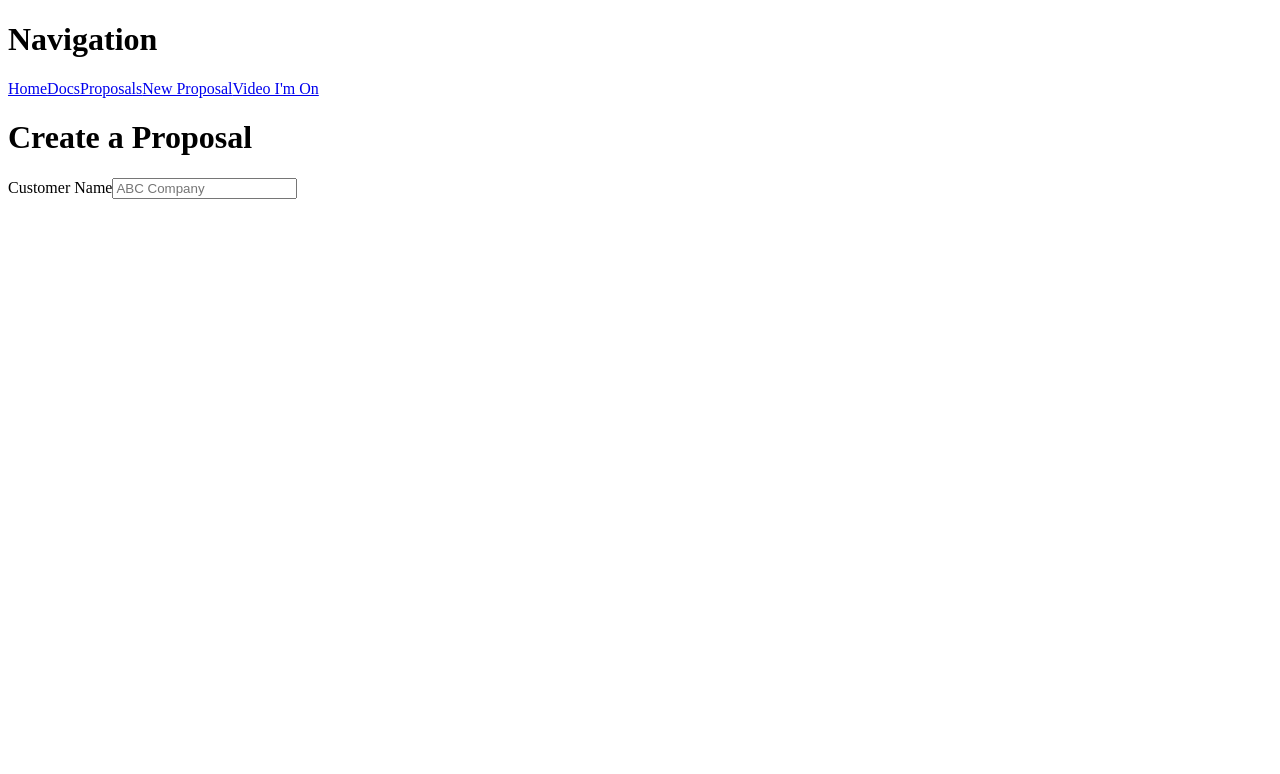
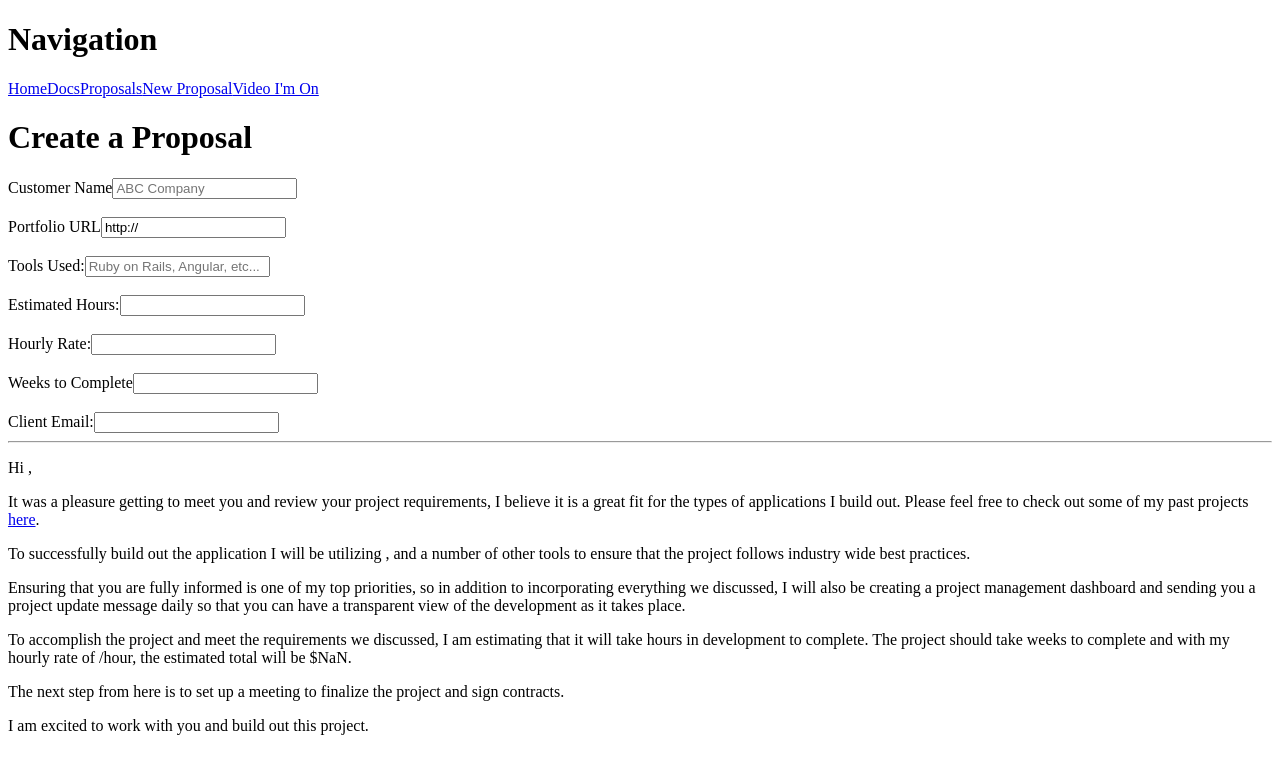
Before and after one commit to DevenClingman/freelance-angular, an Angular app: page /proposals/new in a window 1280 px wide. Shown: the top 774 px of the page. Built offline with nearby package versions, Linux system fonts and the light colour scheme.

Commit message:
completed proposal-new form and allowed for instant live updates to the actual proposal

```diff
--- a/src/app/app.component.html
+++ b/src/app/app.component.html
@@ -4,6 +4,6 @@
 <a routerLink="/documents">Docs</a>
 <a routerLink="/proposals">Proposals</a>
 <a routerLink="/proposals/new">New Proposal</a>
-<a href="https://rails.devcamp.com/angular-2-rails-5/building-proposal-component/angular-2-component-create-new-proposals" target="_blank">Video I'm On</a>
+<a href="https://rails.devcamp.com/angular-2-rails-5/building-proposal-component/completing-angular-proposal-form" target="_blank">Video I'm On</a>
 
 <router-outlet></router-outlet>
--- a/src/app/proposal/proposal-new/proposal-new.component.html
+++ b/src/app/proposal/proposal-new/proposal-new.component.html
@@ -13,9 +13,89 @@
               [(ngModel)]="proposal.customer"
       >
     </div>
+      <br>
+    <div class="form-group">
+      <label for="portfolio_url">Portfolio URL</label>
+      <input type="text"
+              id="portfolio_url"
+              required
+              name="portfolio_url"
+              #portfolio_url='ngModel'
+              [(ngModel)]="proposal.portfolio_url"
+      >
+    </div>
+      <br>
+    <div class="form-group">
+      <label for="tools">Tools Used:</label>
+      <input type="text"
+              id="tools"
+              placeholder="Ruby on Rails, Angular, etc..."
+              required
+              name="tools"
+              #tools='ngModel'
+              [(ngModel)]="proposal.tools"
+      >
+    </div>
+      <br>
+    <div class="form-group">
+      <label for="estimated_hours">Estimated Hours:</label>
+      <input type="number"
+              id="estimated_hours"
+              required
+              name="estimated_hours"
+              #estimated_hours='ngModel'
+              [(ngModel)]="proposal.estimated_hours"
+      >
+    </div>
+      <br>
+    <div class="form-group">
+      <label for="hourly_rate">Hourly Rate:</label>
+      <input type="number"
+              id="hourly_rate"
+              required
+              name="hourly_rate"
+              #hourly_rate='ngModel'
+              [(ngModel)]="proposal.hourly_rate"
+      >
+    </div>
+      <br>
+    <div class="form-group">
+      <label for="weeks_to_complete">Weeks to Complete</label>
+      <input type="number"
+              id="weeks_to_complete"
+              required
+              name="weeks_to_complete"
+              #weeks_to_complete='ngModel'
+              [(ngModel)]="proposal.weeks_to_complete"
+      >
+    </div>
+      <br>
+    <div class="form-group">
+      <label for="client_email">Client Email:</label>
+      <input type="email"
+              id="client_email"
+              name="client_email"
+              #client_email='ngModel'
+              [(ngModel)]="proposal.client_email"
+      >
+    </div>
   </form>
 </div>
 
+<hr>
+
 <div>
-  {{ proposal.customer }}
+  <p>Hi {{ proposal.customer }},</p>
+
+  <p>It was a pleasure getting to meet you and review your project requirements, I believe it is a great fit for the types of applications I build out. Please feel free to check out some of my past projects <a href="{{ proposal.portfolio_url }}" target="_blank">here</a>.</p>
+
+  <p>To successfully build out the application I will be utilizing {{ proposal.tools }}, and a number of other tools to ensure that the project follows industry wide best practices.</p>
+
+  <p>Ensuring that you are fully informed is one of my top priorities, so in addition to incorporating everything we discussed, I will also be creating a project management dashboard and sending you a project update message daily so that you can have a transparent view of the development as it takes place.</p>
+
+  <p>To accomplish the project and meet the requirements we discussed, I am estimating that it will take {{ proposal.estimated_hours }} hours in development to complete. The project should take {{ proposal.weeks_to_complete }} weeks to complete and with my hourly rate of {{ proposal.hourly_rate }}/hour, the estimated total will be ${{ proposal.hourly_rate * proposal.estimated_hours }}.</p>
+
+  <p>The next step from here is to set up a meeting to finalize the project and sign contracts.</p>
+
+  <p>I am excited to work with you and build out this project.</p>
 </div>
```
